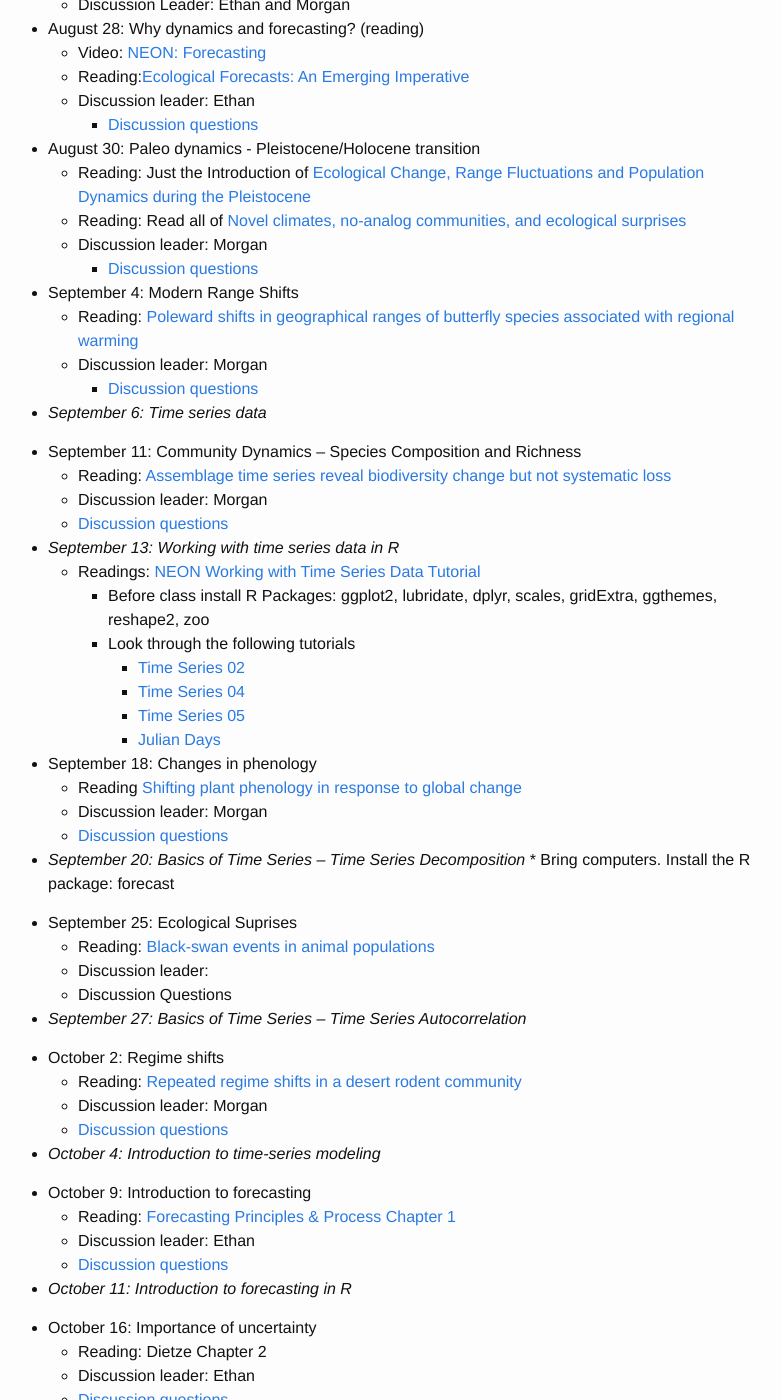
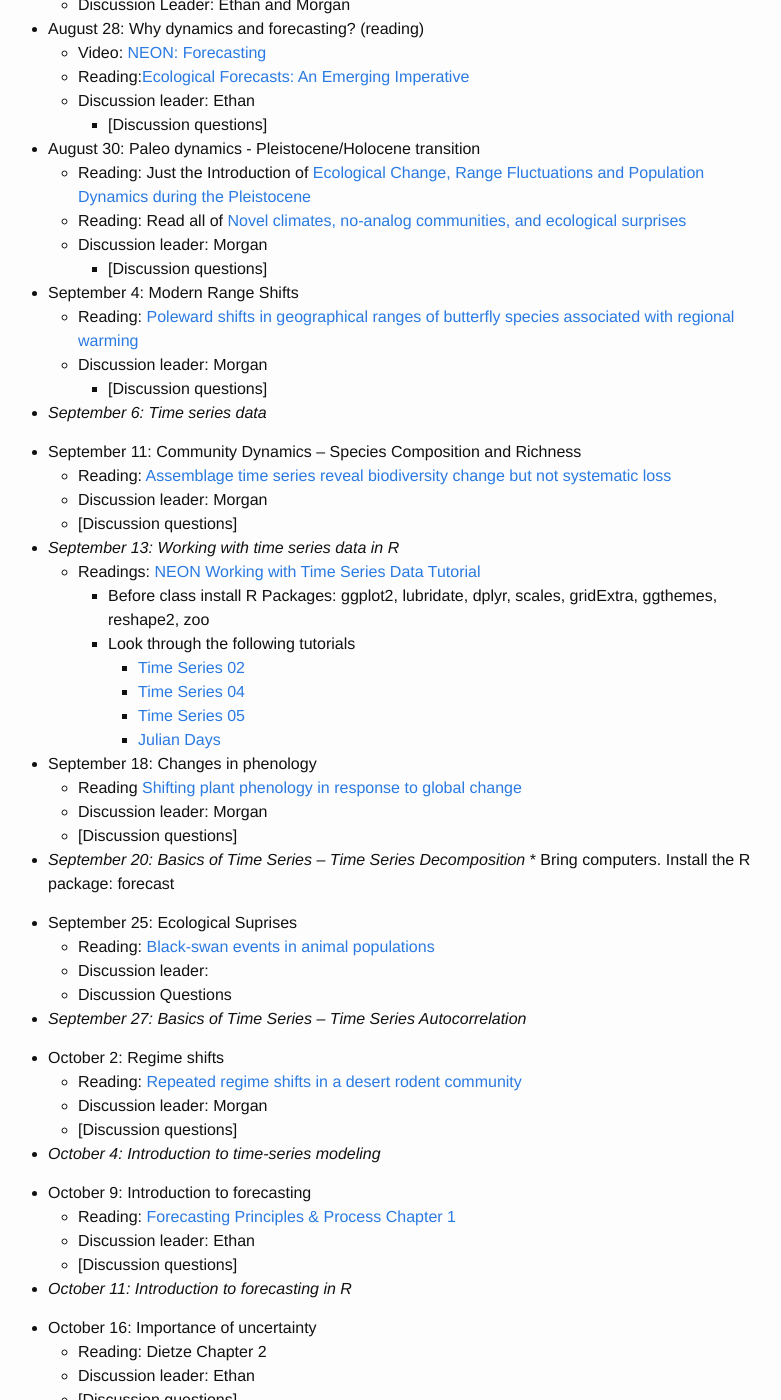
Before and after one commit to weecology/forecasting-dynamics-course, a Jekyll site: the page built from schedule.md, in a window 1280 px wide and 1400 px high, scrolled down 258 px. Shown: the whole window, without its empty margins (252-1033 px from the left). Built offline with Jekyll 4.4.1, drawn with Linux system fonts in a browser that asks for light colours; part of the change alters nothing that is shown; some of the changed text lies outside the part shown.

```diff
--- a/schedule.md
+++ b/schedule.md
@@ -11,25 +11,25 @@ Activity days when laptops are required are noted in italics. Discussion leaders
     * Video: [NEON: Forecasting](https://www.youtube.com/watch?v=Lgi_e7N-C8E)
     * Reading:[Ecological Forecasts: An Emerging Imperative](https://doi.org/10.1126/science.293.5530.657)
     * Discussion leader: Ethan
-        * [Discussion questions]({{ site.baseurl }}/discussion/clark_etal_2001)
+        * [Discussion questions]
 
 * August 30: Paleo dynamics - Pleistocene/Holocene transition
     * Reading: Just the Introduction of [Ecological Change, Range Fluctuations and Population Dynamics during the Pleistocene](https://doi.org/10.1016/j.cub.2009.06.030)
     * Reading: Read all of [Novel climates, no-analog communities, and ecological surprises](https://doi.org/10.1890/070037)
     * Discussion leader: Morgan
-        * [Discussion questions]({{ site.baseurl }}/discussion/paleodynamics)
+        * [Discussion questions]
 
 * September 4: Modern Range Shifts
     * Reading: [Poleward shifts in geographical ranges of butterfly species associated with regional warming](https://doi.org/10.1038/21181)
     * Discussion leader: Morgan
-        * [Discussion questions]({{ site.baseurl }}/discussion/rangeshifts)
+        * [Discussion questions]
 
 * *September 6: Time series data*
 
 * September 11:  Community Dynamics – Species Composition and Richness
     * Reading: [Assemblage time series reveal biodiversity change but not systematic loss](https://doi.org/10.1126/science.1248484)
     * Discussion leader: Morgan
-    * [Discussion questions]({{ site.baseurl }}/discussion/dornelas)
+    * [Discussion questions]
 
 * *September 13:  Working with time series data in R*
     * Readings: [NEON Working with Time Series Data Tutorial](http://neondataskills.org/tutorial-series/tabular-time-series/)
@@ -43,7 +43,7 @@ Activity days when laptops are required are noted in italics. Discussion leaders
 * September 18: Changes in phenology
     * Reading [Shifting plant phenology in response to global change](https://doi.org/10.1016/j.tree.2007.04.003)
     * Discussion leader: Morgan
-    * [Discussion questions]({{ site.baseurl }}/discussion/phenology)
+    * [Discussion questions]
 
 * *September 20: Basics of Time Series – Time Series Decomposition*
       * Bring computers. Install the R package: forecast
@@ -58,21 +58,21 @@ Activity days when laptops are required are noted in italics. Discussion leaders
 * October 2: Regime shifts
     * Reading: [Repeated regime shifts in a desert rodent community](https://doi.org/10.1002/ecy.2373)
     * Discussion leader: Morgan
-    * [Discussion questions]({{ site.baseurl }}/discussion/regimeshifts)
+    * [Discussion questions]
 
 * *October 4: Introduction to time-series modeling*
 
 * October 9: Introduction to forecasting
     * Reading: [Forecasting Principles & Process Chapter 1](https://www.otexts.org/fpp/1)
     * Discussion leader: Ethan
-    * [Discussion questions]({{ site.baseurl }}/discussion/fpp_1_questions)
+    * [Discussion questions]
 
 * *October 11: Introduction to forecasting in R*
 
 * October 16: Importance of uncertainty
     * Reading: Dietze Chapter 2
     * Discussion leader: Ethan
-    * [Discussion questions]({{ site.baseurl }}/discussion/dietz-ch2-questions)
+    * [Discussion questions]
 
 * *October 18: Evaluating forecasts*
 
@@ -96,13 +96,13 @@ Activity days when laptops are required are noted in italics. Discussion leaders
     * [Dynamical Models](http://www.hurricanescience.org/science/forecast/models/modeltypes/dynamicalmodels/)
     * [Ensemble or Consensus Models](http://www.hurricanescience.org/science/forecast/models/modeltypes/ensemble/)
     * Discussion leader:
-    * [Discussion questions]({{ site.baseurl }}/discussion/weather)
+    * [Discussion questions]
 
 * November 8: How do other fields forecast - Elections
     * Reading:[A User's Guide to FiveThirtyEight's 2016 Election Forecast](https://fivethirtyeight.com/features/a-users-guide-to-fivethirtyeights-2016-general-election-forecast/)
     * Reading: [Which election forecast should you trust](http://www.slate.com/articles/news_and_politics/politics/2016/08/fivethirtyeight_vs_the_upshot_who_should_you_trust_to_forecast_the_2016.html)
     * Discussion leader:
-    * [Discussion questions]({{ site.baseurl }}/discussion/elections)
+    * [Discussion questions]
 
 * November 13: Data-driven models for forecasting [quantitative]
     * Reading: [Equation-free mechanistic ecosystem forecasting using empirical dynamic modeling](https://doi.org/10.1073/pnas.1417063112)
@@ -118,7 +118,7 @@ Activity days when laptops are required are noted in italics. Discussion leaders
 * November 27: Scenario based foreasting
     * Reading: [Why global scenarios need ecology](https://doi.org/10.1890/1540-9295(2003)001[0322:WGSNE]2.0.CO;2)
     * Discussion leader:
-	* [Discussion questions]({{ site.baseurl }}/discussion/scenarios)
+	* [Discussion questions]
 
 * November 29:  Near-term Iterative Forecasting
     * Reading: [Iterative near-term ecological forecasting: Needs, opportunities, and challenges](https://doi.org/10.1073/pnas.1710231115 )
```
